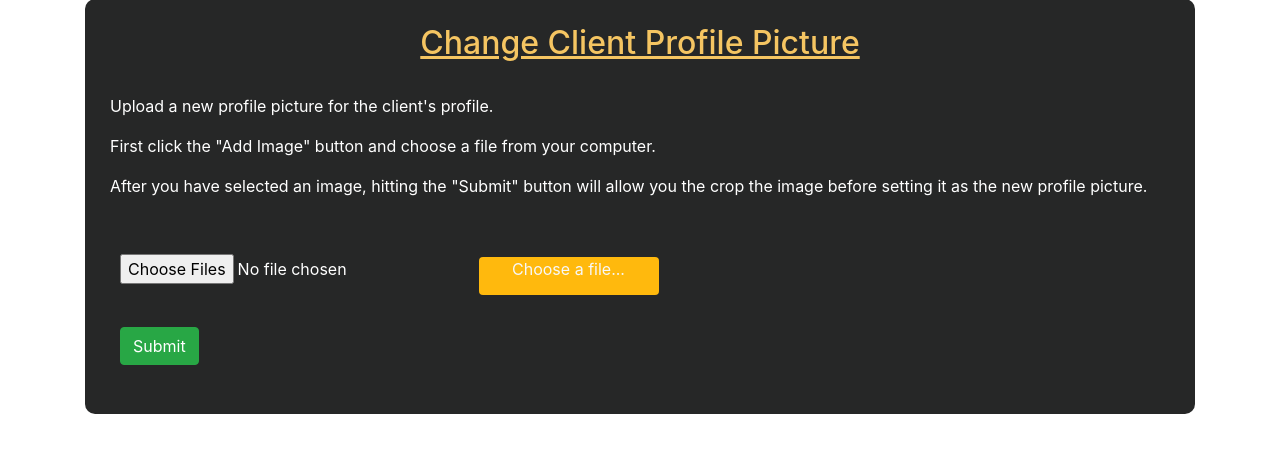
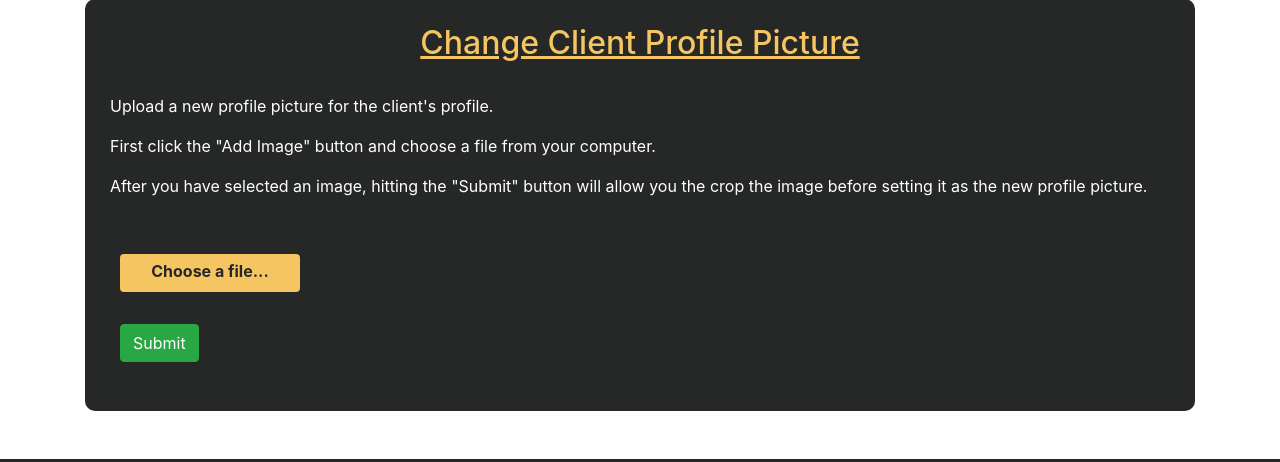
Before and after one commit to Jerling1989/JungleClientApp, a PHP site: page /profile.php in a window 1280 px wide. Shown: the part 573-1035 px from the top of the page. Run offline with PHP 8.4, Linux system fonts and the light colour scheme; the visitor is signed in with stand-in values (Sample User, id 1); data that the repository does not hold is empty; some libraries are stand-ins or nearby versions.

Commit message:
add picture button

```diff
--- a/assets/css/style.css
+++ b/assets/css/style.css
@@ -183,24 +183,26 @@ tr:hover a {
 #uploadImageTwo {
 	width: 180px;
 	height: 38px;
-	background-color: #FFB90D;
+	background-color: #F5C562;
 	border-radius: 4px;
-	color: #F7F8F9;
-	font-weight: normal;
-	padding-top: 0.5px;
+	color: #262727;
+	font-weight: bold;
+	padding-top: 5px;
 }
 
 #uploadImageTwo:hover {
 	background-color: #D69B0A;
 }
 
-#uploadImageTwo img {
-	width: 30px;
-	height: 30px;
-	display: inline;
-	margin: 4px auto;
-	padding-bottom: 1.5px;
+.inputfile {
+	width: 0.1px;
+	height: 0.1px;
+	opacity: 0;
+	overflow: hidden;
+	position: absolute;
+	z-index: -1;
 }
+
 
 /* CROPPING AREA */
 #CroppingContainer {
--- a/assets/js/jungle.js
+++ b/assets/js/jungle.js
@@ -1,4 +1,28 @@
 $(document).ready(function() {
+
+	// FUNCTION TO DISPLAY NAME OF FILE CHOSEN TO UPLOAD
+	var inputs = document.querySelectorAll('.inputfile');
+	Array.prototype.forEach.call( inputs, function(input) {
+		var label	 = input.nextElementSibling,
+			labelVal = label.innerHTML;
+		// EVENT LISTENER
+		input.addEventListener('change', function(e) {
+			// CREATE FILENAME VARIABLE
+			var fileName = '';
+			// IF THERE IS MORE THAN ONE FILE SELECTED
+			if (this.files && this.files.length > 1) {
+				fileName = (this.getAttribute('data-multiple-caption') || '').replace('{count}', this.files.length);
+			} else {
+				fileName = e.target.value.split('\\').pop();
+			}
+			// IF ONE FILE IS SELECTED
+			if (fileName) {
+				label.querySelector('span').innerHTML = fileName;
+			} else {
+				label.innerHTML = labelVal;
+			}
+		});
+	});
 
 	// ENABLE TOOLTIPS
   $('[data-toggle="tooltip"]').tooltip()
--- a/profile.php
+++ b/profile.php
@@ -426,7 +426,8 @@
         <input type="file" id="image" name="image" class="inputfile" data-multiple-caption="{count} files selected" multiple />
         <label id="uploadImageTwo" for="image" class="text-center">
 					Choose a file...
-					<small><span style="color: #F7F8F9;"></span></small>
+					<br />
+					<small><span style="color: #FFFFFF;"></span></small>
 				</label>
         <br /><br />
         <!-- CROP AND SUBMIT BUTTON -->
```
Also changed, not shown: assets/img/profile_pics/mike_russo220b3b8508aa029ed8bd55b36e90d5b9n.jpeg (added).
